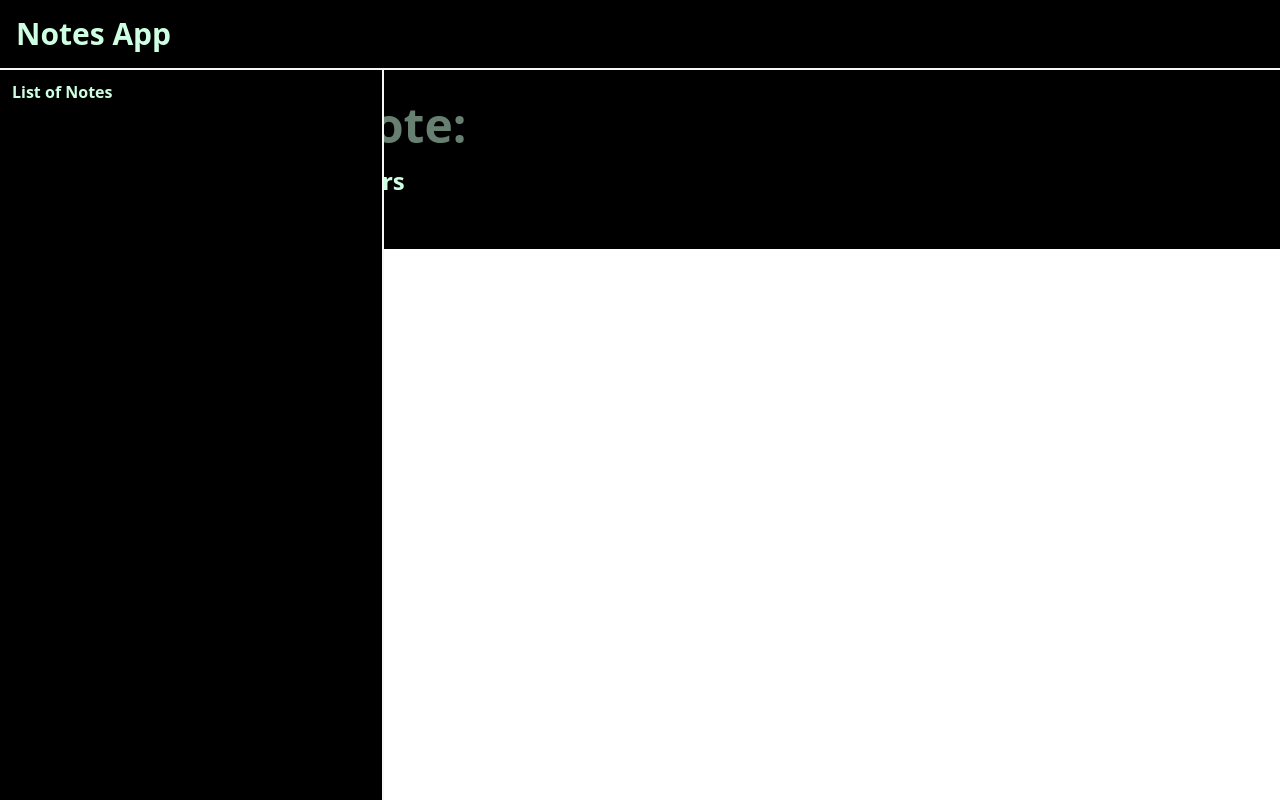
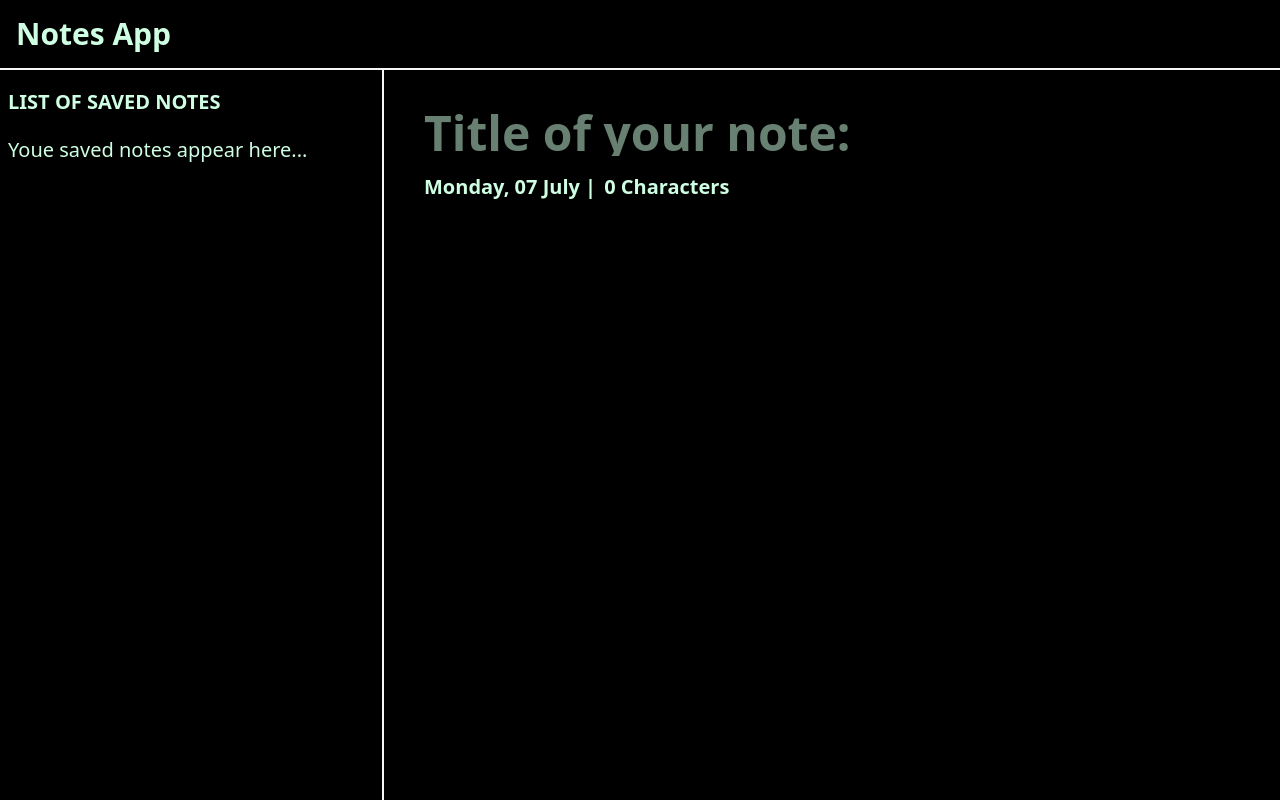
Before and after one commit to TonyStark-19/nodejs-fullstack-practice, a React (Vite) app in the folder notes-app/frontend/: page / in a window 1280 px wide. Built offline with nearby package versions, Linux system fonts and the light colour scheme.

Commit message:
Building UI

```diff
--- a/notes-app/frontend/src/App.jsx
+++ b/notes-app/frontend/src/App.jsx
@@ -10,12 +10,12 @@ import { Right } from "./components/Right";
 // Main app function
 export default function App() {
   return (
-    <>
+    <div className="h-screen">
       <Navbar />
-      <div className="flex flex-row h-full w-full bg-[#000000]">
+      <div className="flex flex-row h-full w-full bg-[#000000] pt-17 overflow-hidden">
         <Left />
         <Right />
       </div>
-    </>
+    </div>
   )
 }
--- a/notes-app/frontend/src/components/Left.jsx
+++ b/notes-app/frontend/src/components/Left.jsx
@@ -1,9 +1,10 @@
 // Left bar component
 export function Left() {
     return (
-        <div className="bg-[#000000] w-96 h-full overflow-y-auto py-4 scrollbar-transparent pt-20 text-[#CFFFE2]
-        border-r-2 border-[#F6F6F6] fixed z-2">
-            <div className="font-semibold pl-3">List of Notes</div>
+        <div className="bg-[#000000] w-96 h-full py-4 pt-5 px-2 scrollbar-transparent text-[#CFFFE2]
+        border-r-2 border-[#F6F6F6]">
+            <div className="font-semibold text-xl pb-5 uppercase">List of Saved Notes</div>
+            <div className="text-xl">Youe saved notes appear here...</div>
         </div>
     )
 }
--- a/notes-app/frontend/src/components/Right.jsx
+++ b/notes-app/frontend/src/components/Right.jsx
@@ -1,16 +1,16 @@
 // Right column component
 export function Right() {
     return (
-        <div className="text-[#CFFFE2] flex-1 h-full pt-25 px-10">
+        <div className="text-[#CFFFE2] flex-1 h-full p-10">
             <input
                 type="text" placeholder="Title of your note:" id="title"
                 className="text-5xl font-semibold outline-none w-full h-12"></input>
 
             <div className="flex flex-row pt-4 gap-2">
-                <div className="text-2xl font-semibold">{GetDate()} | </div>
-                <div className="text-2xl font-semibold">0 Characters</div>
+                <div className="text-xl font-semibold">{GetDate()} | </div>
+                <div className="text-xl font-semibold">0 Characters</div>
             </div>
-            <p contentEditable='true' className="text-3xl w-full h-full outline-none pt-4"></p>
+            <p contentEditable='true' className="text-2xl w-full h-full outline-none pt-4"></p>
         </div>
     )
 }
```
